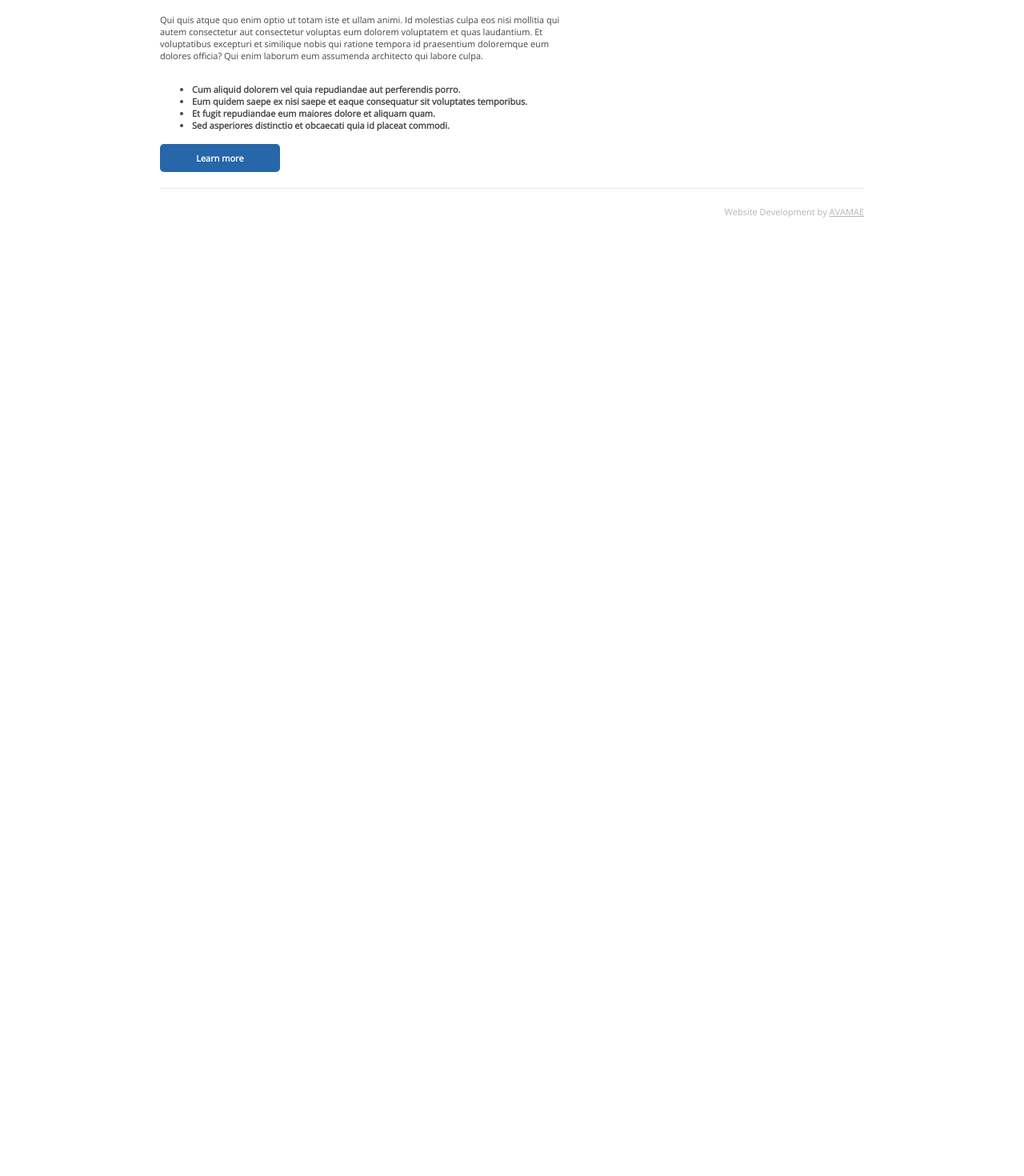
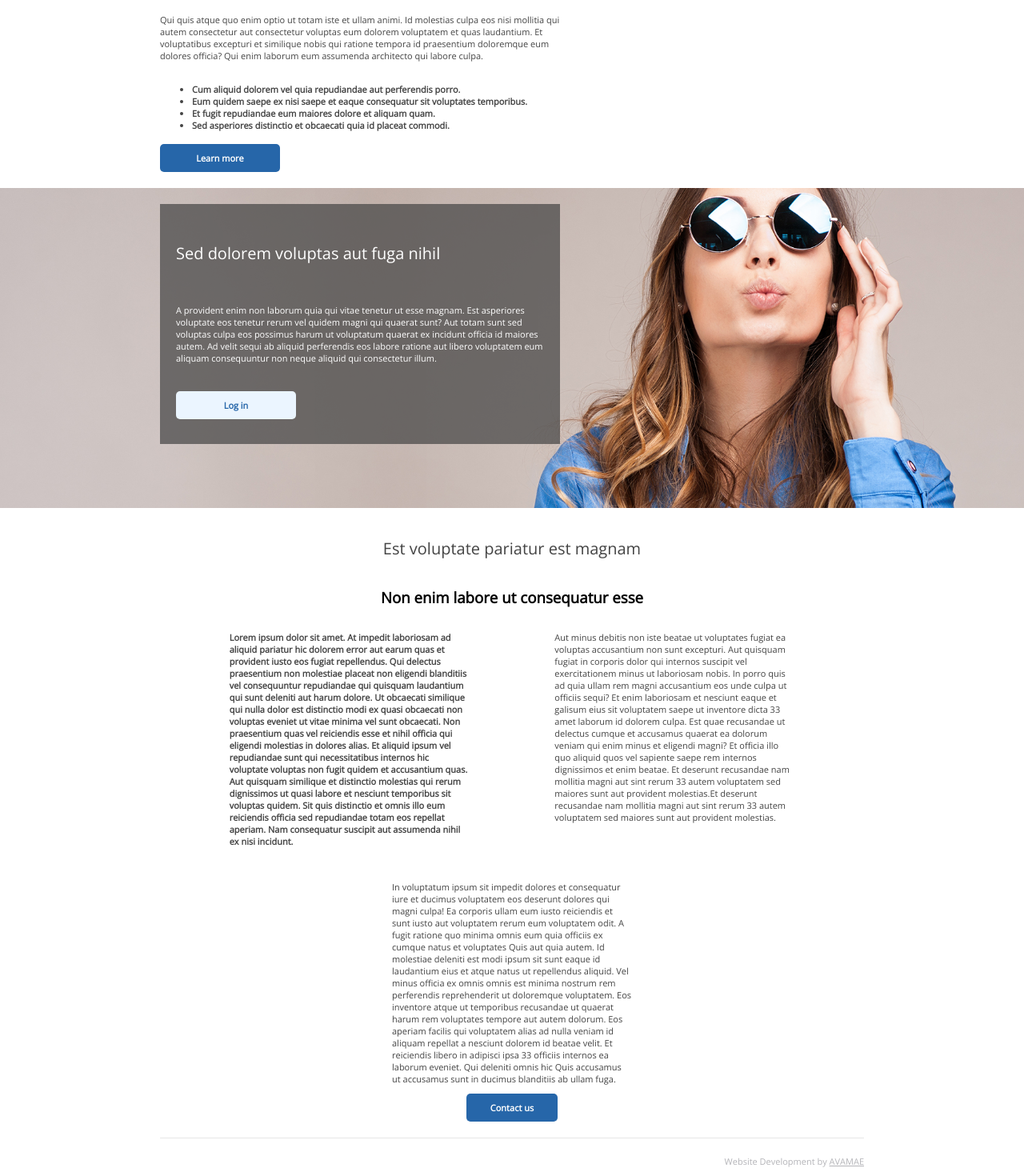
Before and after one commit to melody-sylvestre/companyWebsite, a React (Create React App) app in the folder company-app/: page / in a window 1280 px wide. Shown: the part 453-1923 px from the top of the page at 80% size. Before the commit the page ends 800 px from the top, so only its background shows below. Built offline with nearby package versions, Linux system fonts and the light colour scheme; no server answers.

Commit message:
added the 2 last cards on HomePae

```diff
--- a/company-app/src/AboutUsMain/AboutUsMain.scss
+++ b/company-app/src/AboutUsMain/AboutUsMain.scss
@@ -31,8 +31,6 @@
     .about_us_subtitle {
         font-weight: bold;
     }
-
-
 }
 
 
--- /dev/null
+++ b/company-app/src/CardWithBackgroundImage/CardWithBackgroundImage.js
@@ -0,0 +1,15 @@
+import "./CardWithBackgroundImage.scss"
+
+const CardWithBackgroundImage = () => {
+
+    return (
+        <div className="card_with_background_image">
+            <div className="text_container_card_with_background_image">
+                <h2>Sed dolorem voluptas aut fuga nihil </h2>
+                <p>A provident enim non laborum quia qui vitae tenetur ut esse magnam. Est asperiores voluptate eos tenetur rerum vel quidem magni qui quaerat sunt? Aut totam sunt sed voluptas culpa eos possimus harum ut voluptatum quaerat ex incidunt officia id maiores autem. Ad velit sequi ab aliquid perferendis eos labore ratione aut libero voluptatem eum aliquam consequuntur non neque aliquid qui consectetur illum.</p>
+                <button>Log in</button>
+            </div>
+        </div>
+    )
+}
+export default CardWithBackgroundImage
--- /dev/null
+++ b/company-app/src/CardWithBackgroundImage/CardWithBackgroundImage.scss
@@ -0,0 +1,72 @@
+@import "../styles/_colours";
+@import "../styles/_fonts";
+@import "../styles/_margins";
+
+* {
+    box-sizing: border-box;
+}
+
+.card_with_background_image {
+    display: flex;
+    flex-direction: row;
+    background-image:url("../../public/images/shutterstock_1302552622.jpg") ;
+    background-size: 110% auto ;
+    background-position-x: 20%;
+    background-position-y: 15% ;
+    padding-top: 20px;
+    padding-bottom: 20px;
+    width: 100%;
+    height: 400px;
+}
+
+.text_container_card_with_background_image {
+    display: flex;
+    flex-direction: column;
+    justify-content: space-around ;
+    max-height: 300px;
+    max-width: 500px;
+    margin-left: $left_margin;
+    margin-right: $right_margin;
+    background-color:$additional_background_colour;
+    padding: 20px ;
+
+    h2 {
+        color:$tertiary_text_colour;
+        font-family: $paragraph_font;
+        font-size: $heading_font_size;
+        font-weight: 400;
+    }
+
+    p {
+        color: $tertiary_text_colour;
+        font-family: $paragraph_font;
+        font-size: $paragraph_font_size;
+
+    }
+
+    button {
+        background-color: $secondary_accent_colour;
+        border-radius: 5px;
+        border-style: none;
+        color: $primary_accent_colour;
+        font-family: $paragraph_font;
+        font-size: $paragraph_font_size;
+        font-weight: 700;
+        padding: 10px 30px;
+        width: 150px;
+    }
+
+}
+
+@media screen and (max-width:800px) {
+    .text_container_card_with_background_image {
+        margin-left: 10px;
+        margin-right: 10px;
+        justify-content: center;
+    }
+
+    .card_with_background_image {
+        background-size: auto 100%;
+        background-position: center;
+    }
+}
--- a/company-app/src/HomePage/HomePage.js
+++ b/company-app/src/HomePage/HomePage.js
@@ -1,10 +1,15 @@
+import Banner from "../Banner/Banner"
+import CardWithBackgroundImage from "../CardWithBackgroundImage/CardWithBackgroundImage"
+import PlainTextCard from "../PlainTextCard/PlainTextCard"
 import TextNextToImageCard from "../TextNextToImageCard/TextNextToImageCard"
-import Banner from "../Banner/Banner"
+
 const HomePage = () => {
     return (
         <>
             <Banner/>
             <TextNextToImageCard/>
+            <CardWithBackgroundImage/>
+            <PlainTextCard/>
         </>
     )
 }
--- /dev/null
+++ b/company-app/src/PlainTextCard/PlainTextCard.js
@@ -0,0 +1,17 @@
+import { Link } from "react-router-dom"
+import "./PlainTextCard.scss"
+const PlainTextCard = () =>  {
+    return (
+        <div className="plain_text_card">
+            <h2>Est voluptate pariatur est magnam </h2>
+            <h3>Non enim labore ut consequatur esse</h3>
+            <div className="plain_text_container">
+                <p className="introduction_text">Lorem ipsum dolor sit amet. At impedit laboriosam ad aliquid pariatur hic dolorem error aut earum quas et provident iusto eos fugiat repellendus. Qui delectus praesentium non molestiae placeat non eligendi blanditiis vel consequuntur repudiandae qui quisquam laudantium qui sunt deleniti aut harum dolore. Ut obcaecati similique qui nulla dolor est distinctio modi ex quasi obcaecati non voluptas eveniet ut vitae minima vel sunt obcaecati. Non praesentium quas vel reiciendis esse et nihil officia qui eligendi molestias in dolores alias. Et aliquid ipsum vel repudiandae sunt qui necessitatibus internos hic voluptate voluptas non fugit quidem et accusantium quas. Aut quisquam similique et distinctio molestias qui rerum dignissimos ut quasi labore et nesciunt temporibus sit voluptas quidem. Sit quis distinctio et omnis illo eum reiciendis officia sed repudiandae totam eos repellat aperiam. Nam consequatur suscipit aut assumenda nihil ex nisi incidunt. </p>
+                <p>Aut minus debitis non iste beatae ut voluptates fugiat ea voluptas accusantium non sunt excepturi. Aut quisquam fugiat in corporis dolor qui internos suscipit vel exercitationem minus ut laboriosam nobis. In porro quis ad quia ullam rem magni accusantium eos unde culpa ut officiis sequi? Et enim laboriosam et nesciunt eaque et galisum eius sit voluptatem saepe ut inventore dicta 33 amet laborum id dolorem culpa. Est quae recusandae ut delectus cumque et accusamus quaerat ea dolorum veniam qui enim minus et eligendi magni? Et officia illo quo aliquid quos vel sapiente saepe rem internos dignissimos et enim beatae. Et deserunt recusandae nam mollitia magni aut sint rerum 33 autem voluptatem sed maiores sunt aut provident molestias.Et deserunt recusandae nam mollitia magni aut sint rerum 33 autem voluptatem sed maiores sunt aut provident molestias. </p>
+                <p>In voluptatum ipsum sit impedit dolores et consequatur iure et ducimus voluptatem eos deserunt dolores qui magni culpa! Ea corporis ullam eum iusto reiciendis et sunt iusto aut voluptatem rerum eum voluptatem odit. A fugit ratione quo minima omnis eum quia officiis ex cumque natus et voluptates Quis aut quia autem. Id molestiae deleniti est modi ipsum sit sunt eaque id laudantium eius et atque natus ut repellendus aliquid. Vel minus officia ex omnis omnis est minima nostrum rem perferendis reprehenderit ut doloremque voluptatem. Eos inventore atque ut temporibus recusandae ut quaerat harum rem voluptates tempore aut autem dolorum. Eos aperiam facilis qui voluptatem alias ad nulla veniam id aliquam repellat a nesciunt dolorem id beatae velit. Et reiciendis libero in adipisci ipsa 33 officiis internos ea laborum eveniet. Qui deleniti omnis hic Quis accusamus ut accusamus sunt in ducimus blanditiis ab ullam fuga. </p>
+            </div>
+            <Link className="link_plain_text_container" to="/contact-us">Contact us</Link>
+        </div>
+    )
+}
+export default PlainTextCard
--- /dev/null
+++ b/company-app/src/PlainTextCard/PlainTextCard.scss
@@ -0,0 +1,72 @@
+@import "../styles/_colours";
+@import "../styles/_fonts";
+@import "../styles/_margins";
+
+* {
+    box-sizing: border-box;
+}
+
+.plain_text_card {
+    align-items: center;
+    display: flex;
+    flex-direction: column;
+    margin-left: $left_margin;
+    margin-right: $right_margin;
+    padding-top: 20px;
+    padding-bottom: 20px;
+
+    h2 {
+        color:$primary_text_colour;
+        font-family: $paragraph_font;
+        font-size: $heading_font_size;
+        font-weight: 400;
+    }
+}
+.plain_text_container {
+    align-items: flex-start;
+    display: flex;
+    flex-direction: row;
+    justify-content: space-evenly ;
+    flex-wrap: wrap;
+    gap: 20px;
+    p {
+        color: $primary_text_colour;
+        font-family: $paragraph_font;
+        font-size: $paragraph_font_size;
+        max-width: 300px;
+    }
+
+    .introduction_text {
+        font-weight: bold;
+    }
+
+}
+
+.link_plain_text_container{
+    background-color: $primary_accent_colour;
+    border-radius: 5px;
+    border-style: none;
+    color: $tertiary_text_colour;
+    font-family: $paragraph_font;
+    font-size: $paragraph_font_size;
+    font-weight: bold ;
+    text-decoration: none;
+    padding: 10px 30px;
+}
+
+
+
+@media screen and (max-width:800px) {
+    .plain_text_card {
+        align-items: center;
+        margin-left: 10px;
+        margin-right: 10px;
+        justify-content: center;
+    }
+
+    .plain_text_container {
+        p {
+            max-width: 400px;
+        }
+    }
+}
--- a/company-app/src/styles/_colours.scss
+++ b/company-app/src/styles/_colours.scss
@@ -10,3 +10,5 @@ $input_field_colour: rgb(246, 247, 252);
 
 $valid_box_colour: rgb(228, 242, 209);
 $valid_icon_background: rgb(125, 191, 47);
+
+$additional_background_colour:rgba(68,68, 68, 0.7);
```
